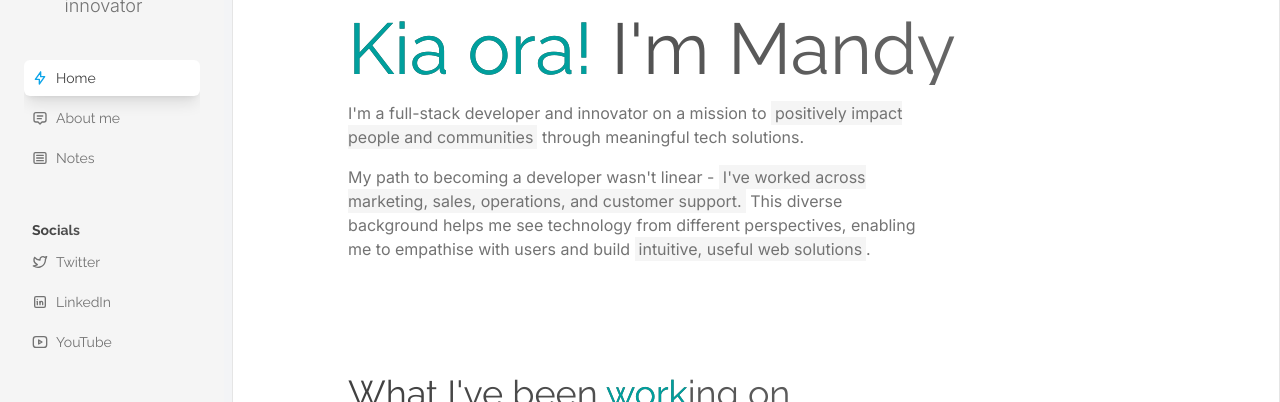
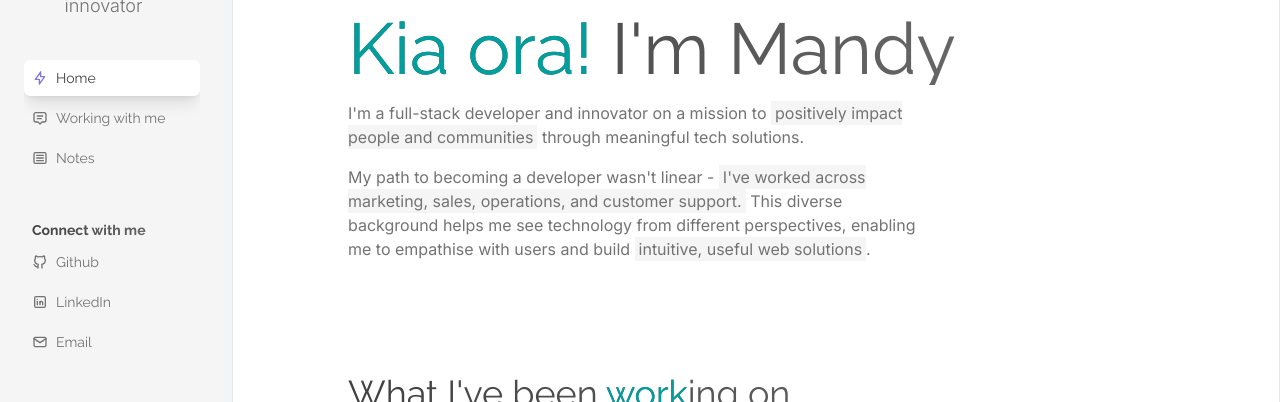
Before and after one commit to mandyh101/portfolio-2025, a Next.js app: page / in a window 1280 px wide. Shown: the part 132-534 px from the top of the page. Built offline with nearby package versions, Linux system fonts and the light colour scheme.

Commit message:
my social links and nav link colour

```diff
--- a/src/components/Sidebar.tsx
+++ b/src/components/Sidebar.tsx
@@ -74,7 +74,7 @@ export const Navigation = ({
           <link.icon
             className={twMerge(
               'h-4 w-4 flex-shrink-0',
-              isActive(link.href) && 'text-sky-500'
+              isActive(link.href) && 'text-tropical-indigo-600'
             )}
           />
           <span>{link.label}</span>
@@ -82,7 +82,7 @@ export const Navigation = ({
       ))}
 
       <Heading as="p" className="text-sm md:text-sm lg:text-sm pt-10 px-2">
-        Socials
+        Connect with me
       </Heading>
       {socials.map((link: Navlink) => (
         <Link
@@ -95,7 +95,7 @@ export const Navigation = ({
           <link.icon
             className={twMerge(
               'h-4 w-4 flex-shrink-0',
-              isActive(link.href) && 'text-sky-500'
+              isActive(link.href) && 'text-tropical-indigo-600'
             )}
           />
           <span>{link.label}</span>
--- a/src/constants/navlinks.tsx
+++ b/src/constants/navlinks.tsx
@@ -14,7 +14,7 @@ export const navlinks = [
   },
   {
     href: '/about',
-    label: 'About me',
+    label: 'Working with me',
     icon: IconMessage2,
   },
   // {
--- a/src/constants/socials.tsx
+++ b/src/constants/socials.tsx
@@ -1,23 +1,23 @@
 import {
+  IconBrandGithub,
   IconBrandLinkedin,
-  IconBrandTwitter,
-  IconBrandYoutube,
-} from "@tabler/icons-react";
+  IconMail,
+} from '@tabler/icons-react'
 
 export const socials = [
   {
-    href: "https://twitter.com/mannupaaji",
-    label: "Twitter",
-    icon: IconBrandTwitter,
+    href: 'https://github.com/mandyh101',
+    label: 'Github',
+    icon: IconBrandGithub,
   },
   {
-    href: "https://linkedin.com/in/manuarora28",
-    label: "LinkedIn",
+    href: 'https://www.linkedin.com/in/mandyhale88/',
+    label: 'LinkedIn',
     icon: IconBrandLinkedin,
   },
   {
-    href: "https://youtube.com/maninthere",
-    label: "YouTube",
-    icon: IconBrandYoutube,
+    href: 'mailto:mandyhale10@gmail.com',
+    label: 'Email',
+    icon: IconMail,
   },
-];
+]
```
